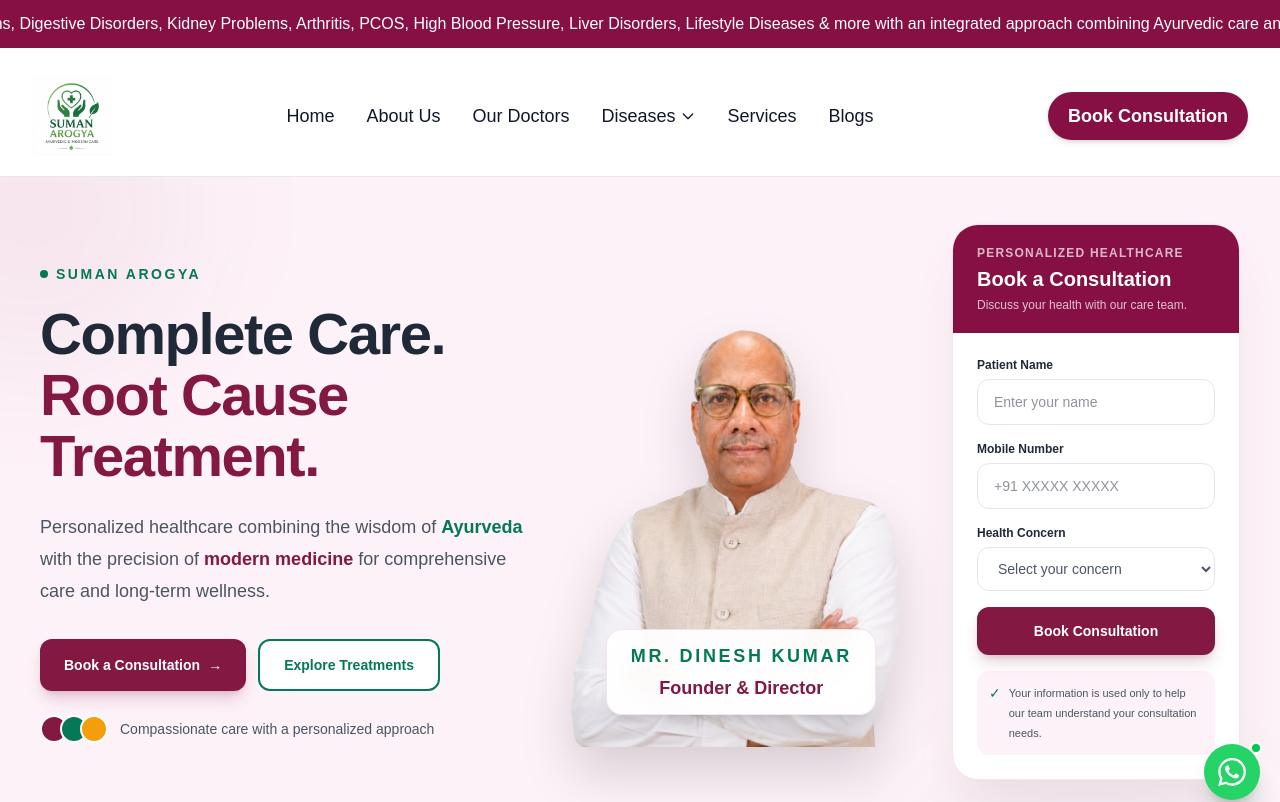
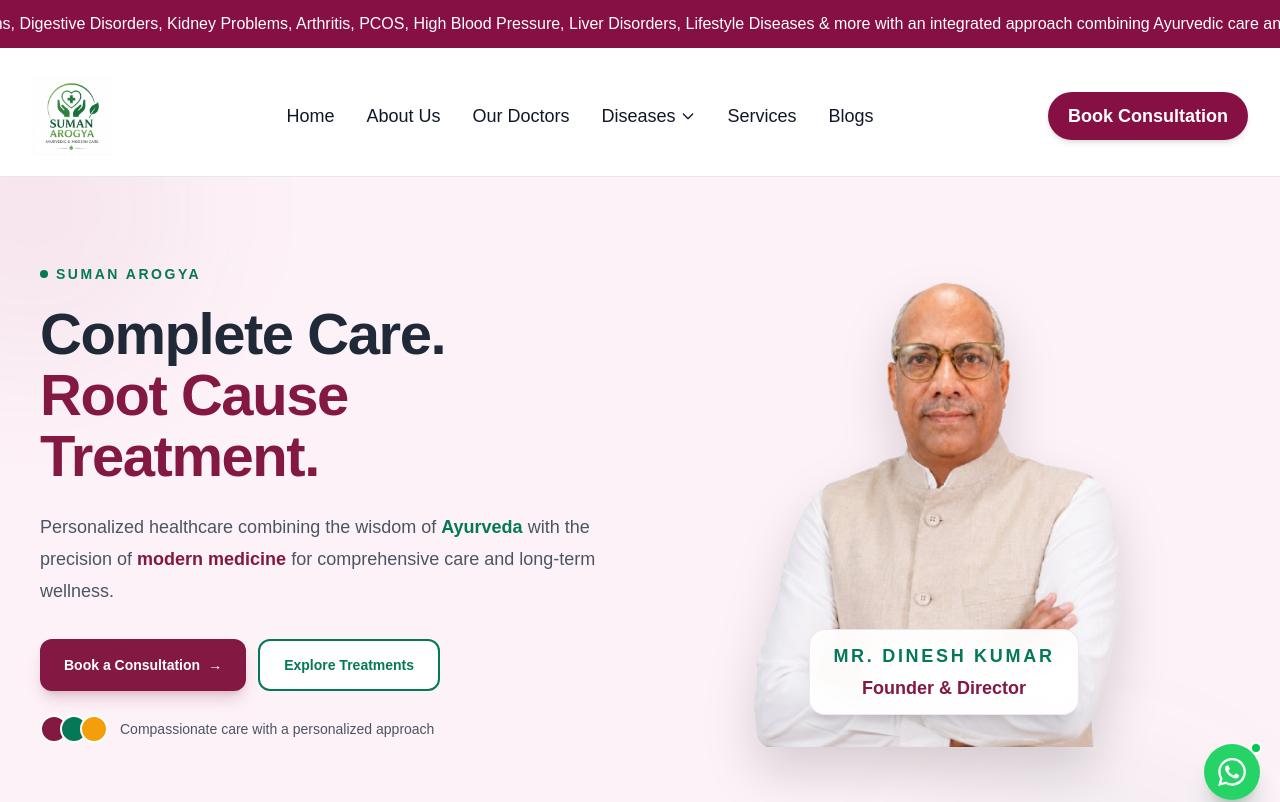
Before and after one commit to Shreya388/Suman-arogya, a Next.js app: page / in a window 1280 px wide. Shown: the top 802 px of the page. Built offline with nearby package versions, Linux system fonts and the light colour scheme; a web font is replaced by a local one.

Commit message:
removed the book consultation column

```diff
--- a/components/Hero.tsx
+++ b/components/Hero.tsx
@@ -19,7 +19,7 @@ export default function DiseaseCarousel() {
               Left CONTENT
           ====================================================== */}
 
-          <div className="lg:col-span-5 py-12 lg:py-16 z-10">
+          <div className="lg:col-span-6 py-12 lg:py-16 z-10">
 
             {/* Small badge */}
             <div className="inline-flex items-center gap-2 mb-5">
@@ -94,7 +94,7 @@ export default function DiseaseCarousel() {
               Center — DOCTOR IMAGE
           ====================================================== */}
 
-          <div className="lg:col-span-4 relative h-[430px] sm:h-[500px] lg:h-[490px] flex items-end justify-center">
+          <div className="lg:col-span-6 relative h-[430px] sm:h-[500px] lg:h-[490px] flex items-end justify-center">
 
             {/* Doctor image */}
             <img
@@ -119,124 +119,9 @@ export default function DiseaseCarousel() {
               </div>
 
             </div>
-
           </div>
-
-
-          {/* =====================================================
-              RIGHT — CONSULTATION CARD
-          ====================================================== */}
-
-          <div className="lg:col-span-3 pb-10 lg:pb-0 z-20">
-
-            <div className="rounded-[26px] overflow-hidden bg-white border border-[#831843]/10 shadow-2xl shadow-[#831843]/10">
-
-              {/* Card header */}
-              <div className="bg-pink-900 px-6 py-5">
-
-                <p className="text-xs font-bold uppercase tracking-widest text-white/70">
-                  Personalized Healthcare
-                </p>
-
-                <h2 className="mt-1 text-xl font-black text-white">
-                  Book a Consultation
-                </h2>
-
-                <p className="mt-1 text-xs text-white/75">
-                  Discuss your health with our care team.
-                </p>
-              </div>
-              {/* Form */}
-              <form className="p-5 sm:p-6 space-y-4">
-
-                {/* Patient Name */}
-                <div>
-                  <label className="mb-1.5 block text-xs font-bold text-[#1F2937]">
-                    Patient Name
-                  </label>
-
-                  <input
-                    type="text"
-                    placeholder="Enter your name"
-                    className="w-full rounded-xl border border-gray-200 bg-white px-4 py-3 text-sm text-[#1F2937] outline-none transition focus:border-[#831843] focus:ring-2 focus:ring-[#831843]/10"
-                  />
-
-                </div>
-
-
-                {/* Mobile Number */}
-                <div>
-
-                  <label className="mb-1.5 block text-xs font-bold text-[#1F2937]">
-                    Mobile Number
-                  </label>
-
-                  <input
-                    type="tel"
-                    placeholder="+91 XXXXX XXXXX"
-                    className="w-full rounded-xl border border-gray-200 bg-white px-4 py-3 text-sm text-[#1F2937] outline-none transition focus:border-[#047857] focus:ring-2 focus:ring-[#047857]/10"
-                  />
-
-                </div>
-
-
-                {/* Health Concern */}
-                <div>
-
-                  <label className="mb-1.5 block text-xs font-bold text-[#1F2937]">
-                    Health Concern
-                  </label>
-
-                  <select
-                    className="w-full rounded-xl border border-gray-200 bg-white px-4 py-3 text-sm text-[#4B5563] outline-none transition focus:border-[#831843] focus:ring-2 focus:ring-[#831843]/10"
-                  >
-                    <option>Select your concern</option>
-                    <option>Diabetes / Sugar</option>
-                    <option>Thyroid</option>
-                    <option>Digestive Problems</option>
-                    <option>Skin Problems</option>
-                    <option>Piles</option>
-                    <option>PCOS / Women's Health</option>
-                    <option>Joint & Arthritis</option>
-                    <option>Other Health Concern</option>
-                  </select>
-
-                </div>
-
-
-                {/* CTA */}
-                <button
-                  type="submit"
-                  className="w-full rounded-xl bg-[#831843] py-3.5 text-sm font-bold text-white shadow-lg shadow-[#831843]/20 transition-all duration-300 hover:bg-[#9D174D] hover:-translate-y-0.5"
-                >
-                  Book Consultation
-                </button>
-
-
-                {/* reassurance */}
-                <div className="flex items-start gap-2 rounded-xl bg-[#FDF2F8] p-3">
-
-                  <span className="text-[#047857] text-sm">
-                    ✓
-                  </span>
-
-                  <p className="text-[11px] leading-5 text-[#4B5563]">
-                    Your information is used only to help our team understand
-                    your consultation needs.
-                  </p>
-
-                </div>
-
-              </form>
-
-            </div>
-
-          </div>
-
-        </div>
-
       </div>
-
+</div>
 
      {/* =====================================================
     BOTTOM SERVICE STRIP
```
